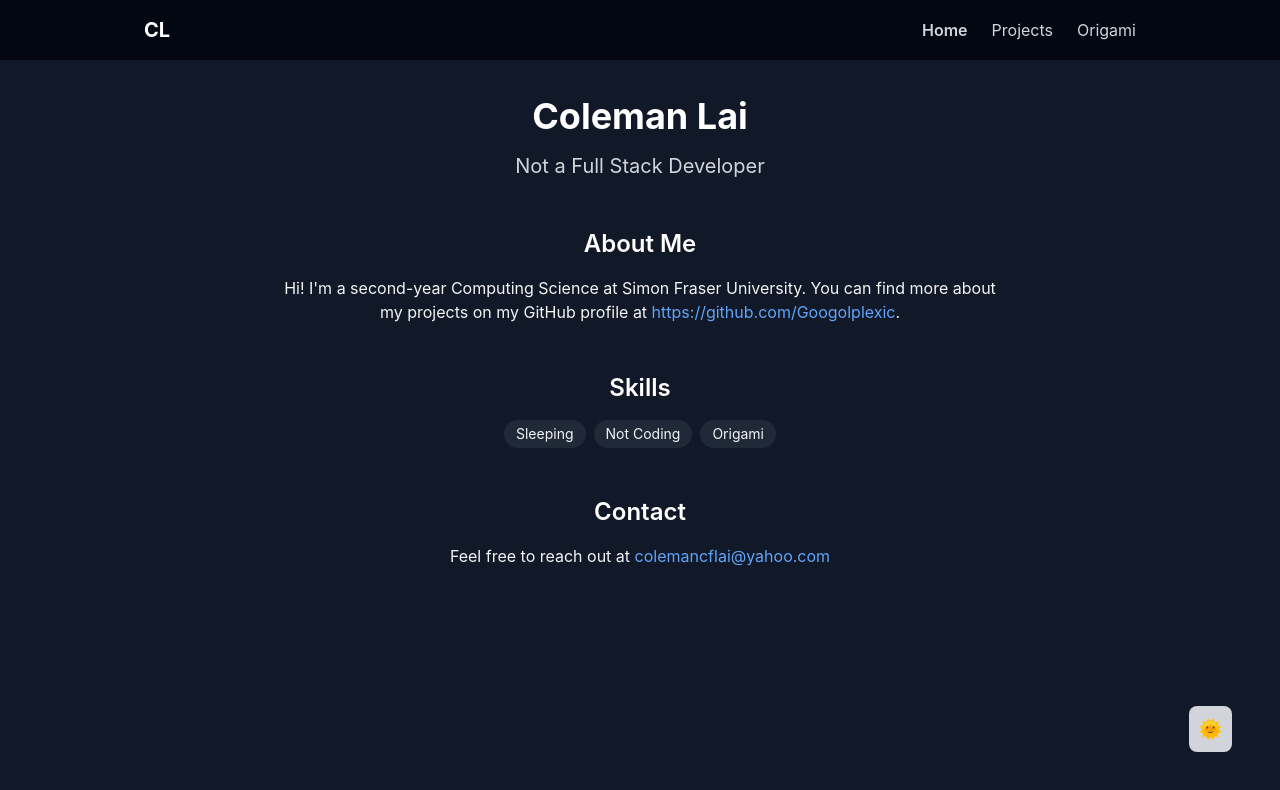
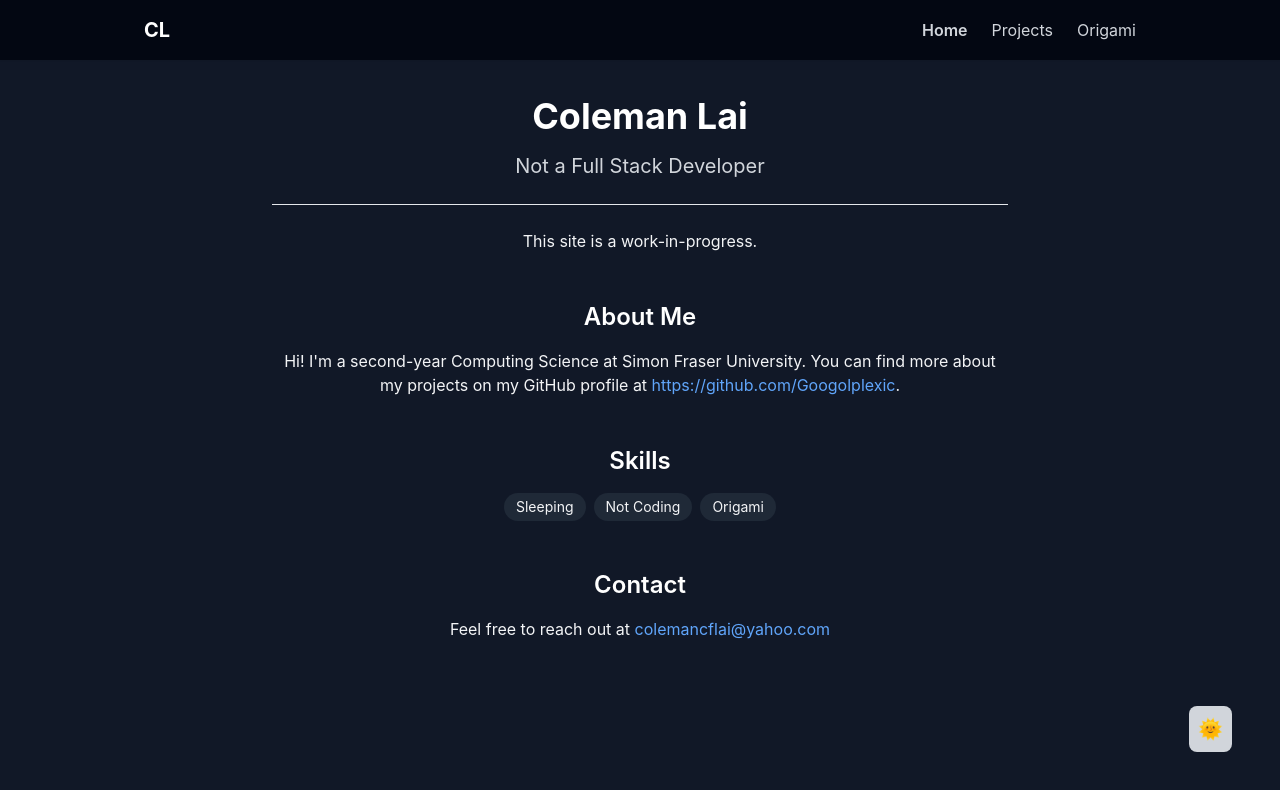
Before and after one commit to Googolplexic/personal-website, a React (Vite) app: page / in a window 1280 px wide. Shown: the top 790 px of the page. Built offline with nearby package versions, Linux system fonts and the light colour scheme.

Commit message:
Added WIP notice

```diff
--- a/src/pages/Home.tsx
+++ b/src/pages/Home.tsx
@@ -8,7 +8,11 @@ export function Home() {
             <header className="mb-12 text-center">
                 <h1 className="text-4xl font-bold mb-4 dark:text-white">Coleman Lai</h1>
                 <p className="text-xl text-gray-600 dark:text-gray-300">Not a Full Stack Developer</p>
-            </header>
+                <br />
+                <hr />
+                <br />
+                <p>This site is a work-in-progress.</p>
+            </header >
 
             <main>
                 <About />
```
